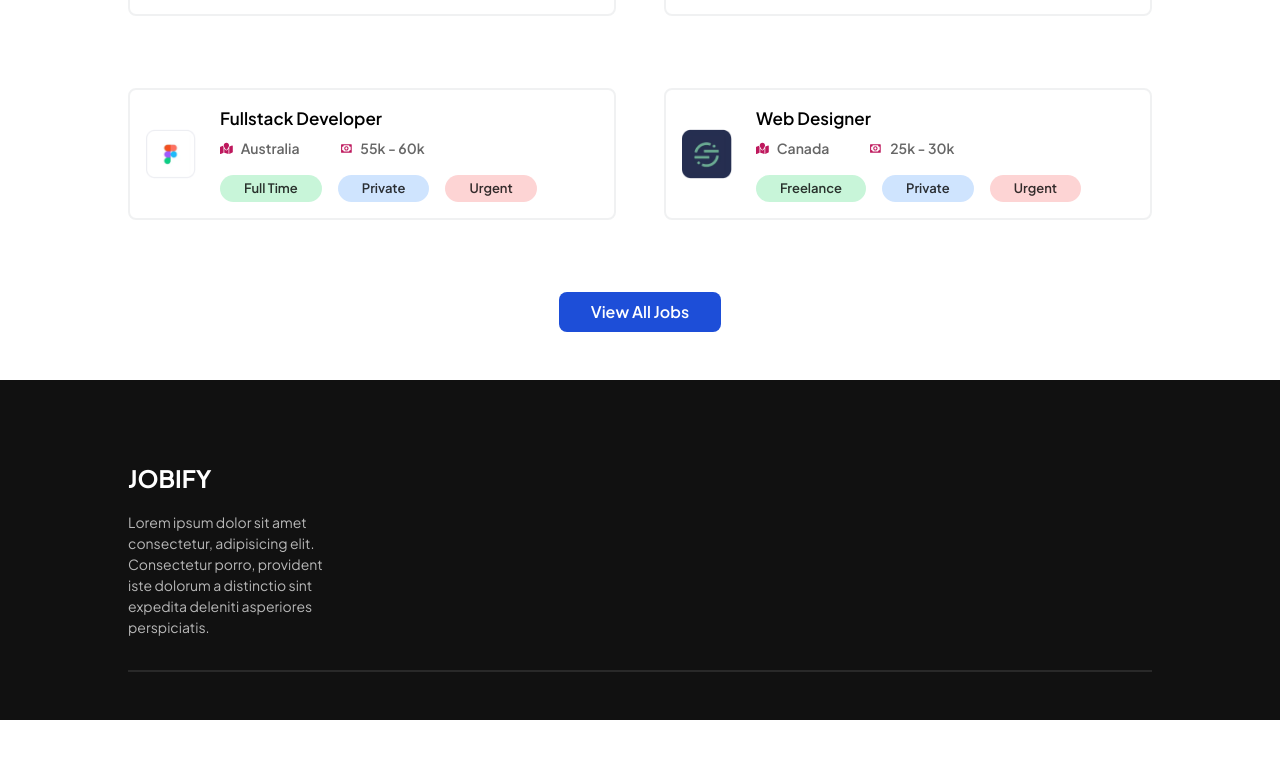
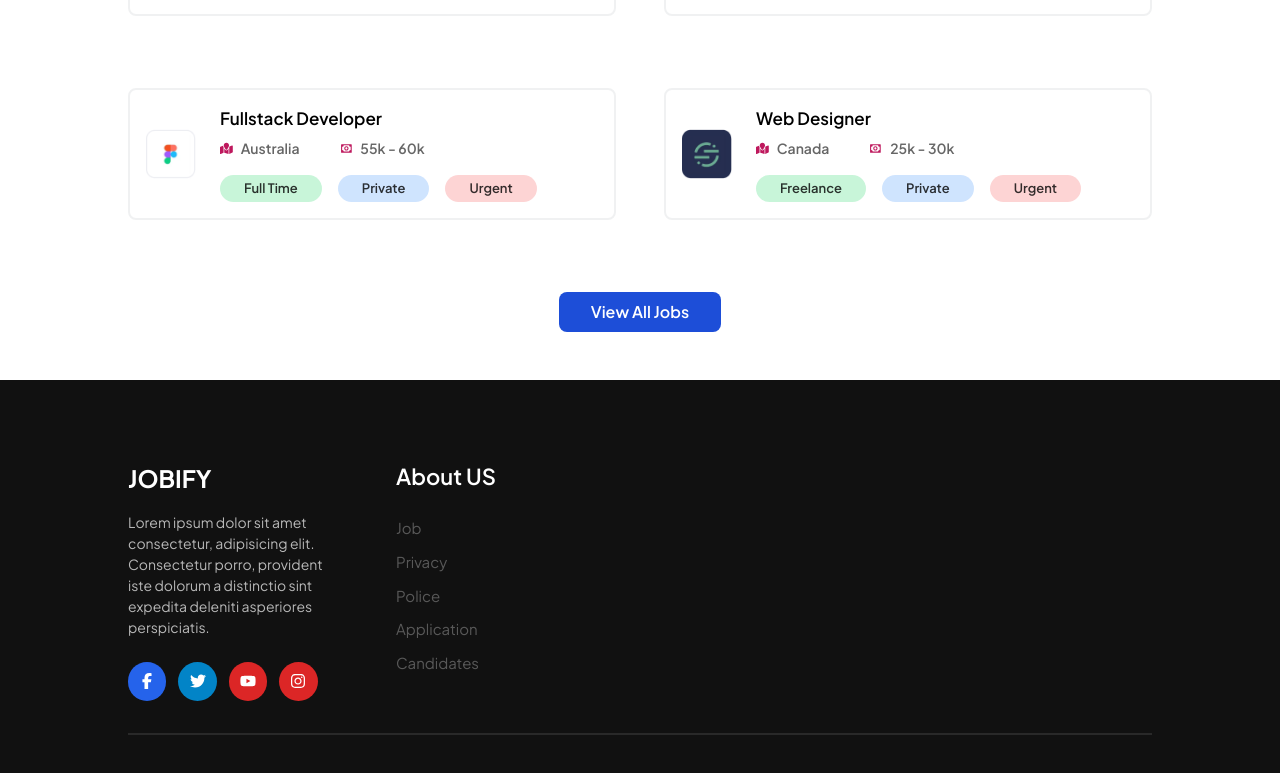
Before and after one commit to moonspark78/Job_Portal_NextJS-, a Next.js app: page / in a window 1280 px wide. Shown: the part 1943-2716 px from the top of the page. Before the commit the page ends 2663 px from the top, so only its background shows below. Built offline with nearby package versions, Linux system fonts and the light colour scheme; no server answers.

Commit message:
:art: working on footer  section  :art:

```diff
--- a/app/components/Home/Footer.tsx
+++ b/app/components/Home/Footer.tsx
@@ -1,4 +1,5 @@
 import React from 'react'
+import { FaFacebookF, FaInstagram, FaTwitter, FaYoutube } from 'react-icons/fa6'
 
 const Footer = () => {
   return (
@@ -14,7 +15,42 @@ const Footer = () => {
                     Lorem ipsum dolor sit amet consectetur, adipisicing elit. Consectetur porro,
                     provident iste dolorum a distinctio sint expedita deleniti asperiores perspiciatis.
                 </p>
+                {/* social icon */}
+                <div className='mt-[1.5rem] flex items-center space-x-3'>
+                    <div className='w-[2.4rem] h-[2.4rem] bg-blue-600 rounded-full flex items-center justify-center flex-col'>
+                        <FaFacebookF className='text-white cursor-pointer'/>
+                    </div>
+                    <div className='w-[2.4rem] h-[2.4rem] bg-sky-600 rounded-full flex items-center justify-center flex-col'>
+                        <FaTwitter className='text-white cursor-pointer'/>
+                    </div>
+                    <div className='w-[2.4rem] h-[2.4rem] bg-red-600 rounded-full flex items-center justify-center flex-col'>
+                        <FaYoutube className='text-white cursor-pointer'/>
+                    </div>
+                    <div className='w-[2.4rem] h-[2.4rem] bg-red-600 rounded-full flex items-center justify-center flex-col'>
+                        <FaInstagram className='text-white cursor-pointer'/>
+                    </div>
+                </div>
             </div>
+            {/* 2nd part of footer */}
+            <div>
+                <h1 className='text-[22px] w-fit text-white font-semibold mb-[1.5rem]'>About US</h1>
+                <p className='text-[15px] w-fit text-white hover:text-yellow-300 cursor-pointer text-opacity-30 mb-[0.7rem]'>
+                    Job
+                </p>
+                <p className='text-[15px] w-fit text-white hover:text-yellow-300 cursor-pointer text-opacity-30 mb-[0.7rem]'>
+                    Privacy
+                </p>
+                <p className='text-[15px] w-fit text-white hover:text-yellow-300 cursor-pointer text-opacity-30 mb-[0.7rem]'>
+                    Police
+                </p>
+                <p className='text-[15px] w-fit text-white hover:text-yellow-300 cursor-pointer text-opacity-30 mb-[0.7rem]'>
+                    Application
+                </p>
+                <p className='text-[15px] w-fit text-white hover:text-yellow-300 cursor-pointer text-opacity-30 mb-[0.7rem]'>
+                    Candidates
+                </p>
+            </div>
+            {/* 3rd part of footer */}
         </div>
     </div>
   )
```
